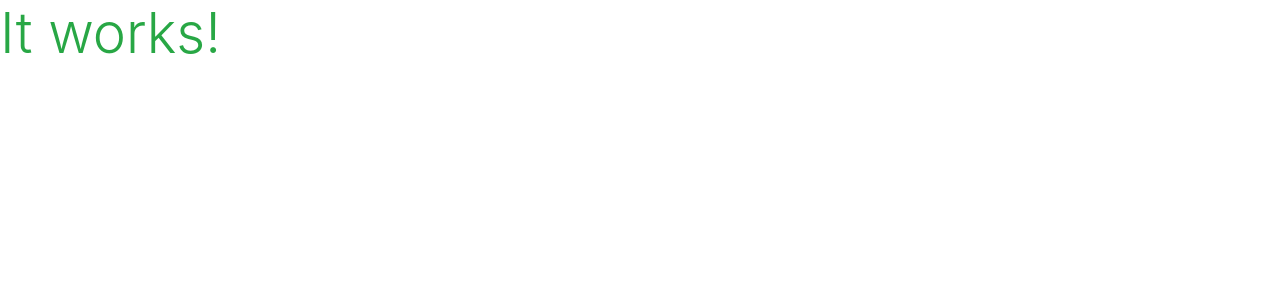
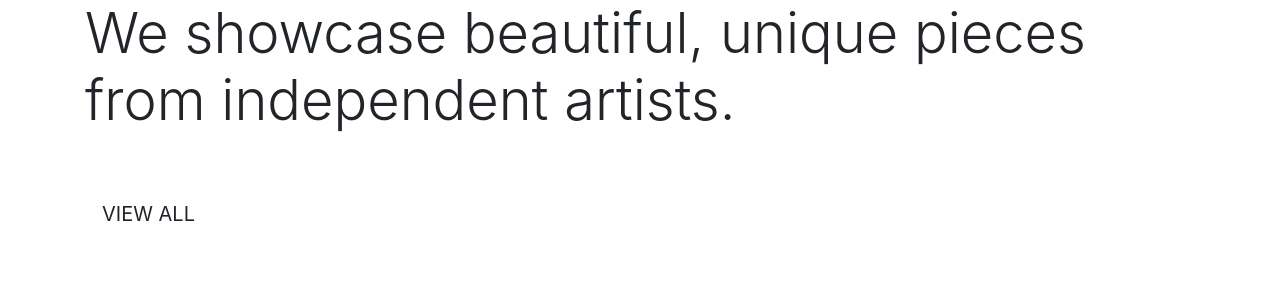
Before and after one commit to YasmineBB/curated, a Django app: page / in a window 1280 px wide. Shown: the top 300 px of the page. Run offline with Django 3.2, Linux system fonts and the light colour scheme.

Commit message:
Added homepage content

```diff
--- a/home/templates/home/index.html
+++ b/home/templates/home/index.html
@@ -1,6 +1,27 @@
 {% extends "base.html" %}
 {% load static %}
 
+{% block page_header %}
+<div class="container header-container">
+    <div class="row">
+        <div class="col"></div>
+    </div>
+</div>
+{% endblock %}
+
 {% block content %}
-<h1 class="display-4 text-success">It works!</h1>
+<div class="container h-100">
+    <div class="row h-100">
+        <div class="col-12 my-auto">
+            <h1 class="display-4 logo-font text-black">
+                We showcase beautiful, unique pieces from independent artists.
+            </h1>
+            <div class="my-5">
+                <h4>
+                    <a href="" class="shop-now-button btn btn-lg rounded-0 text-uppercase py-3">View all</a>
+                </h4>
+            </div>
+        </div>
+    </div>
+</div>
 {% endblock %}
```
